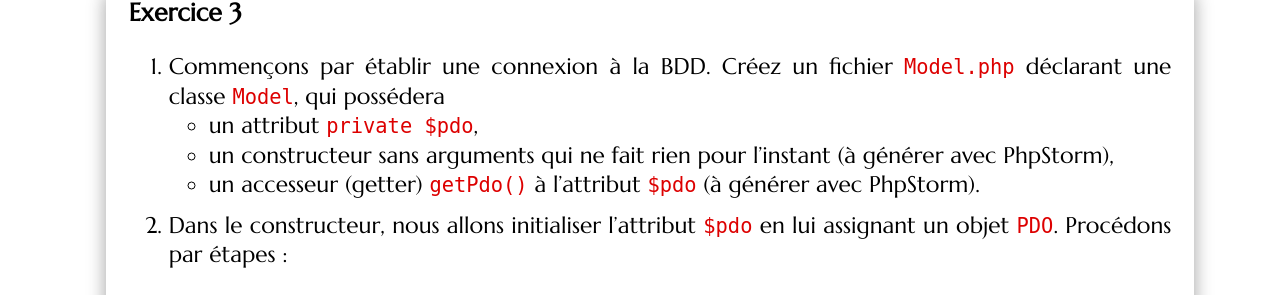
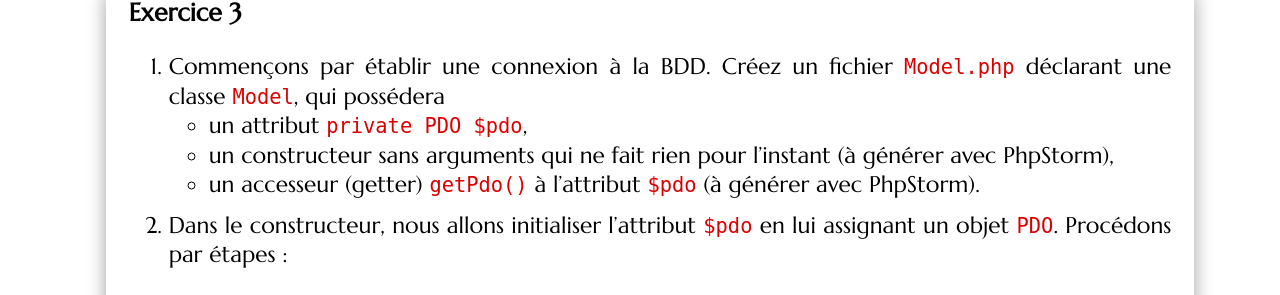
Before and after one commit to romainlebreton/R3.01-DeveloppementWeb, a Jekyll site: the page built from tutorials/tutorial2.md, in a window 1280 px wide and 900 px high, scrolled down 3757 px. Shown: the part 146-441 px from the top of the window. Built offline with Jekyll 4.4.1, drawn with Linux system fonts in a browser that asks for light colours; some web fonts are replaced.

Commit message:
attribut $pdo de type PDO

```diff
--- a/tutorials/tutorial2.md
+++ b/tutorials/tutorial2.md
@@ -181,7 +181,7 @@ de donnée.
 
 1. Commençons par établir une connexion à la BDD. Créez un fichier `Model.php`
    déclarant une classe `Model`, qui possédera
-   * un attribut `private $pdo`,
+   * un attribut `private PDO $pdo`,
    * un constructeur sans arguments qui ne fait rien pour l'instant (à générer avec PhpStorm),
    * un accesseur (getter) `getPdo()` à l'attribut `$pdo` (à générer avec PhpStorm).
 
```
